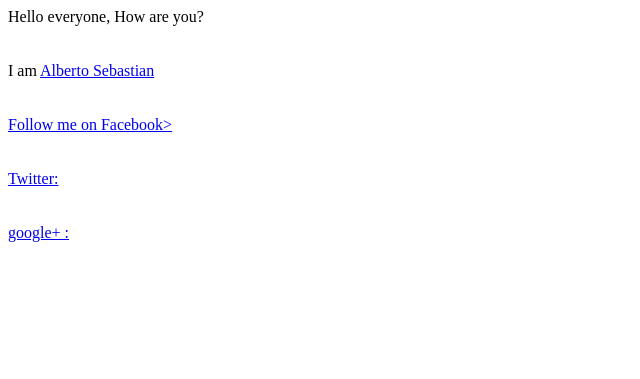
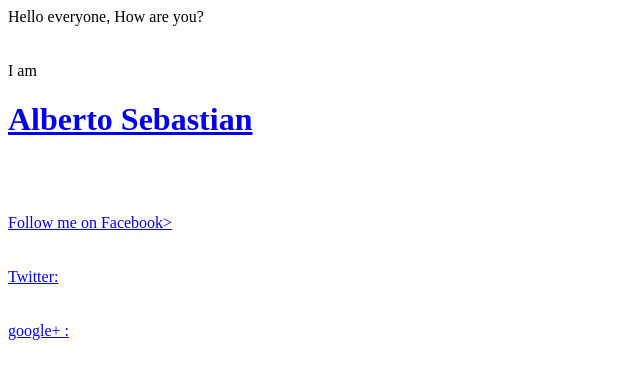
Before and after one commit to Albertoseban/Albertoseban.github.io, a plain HTML site: page index.html in a window 1280 px wide. Shown: the whole page, without its empty margins (0-640 px from the left). Drawn offline with Linux system fonts and the light colour scheme.

Commit message:
Update index.html

```diff
--- a/index.html
+++ b/index.html
@@ -7,7 +7,7 @@
 </head>
 <body>
 Hello everyone, How are you?<br><br><br>
-I am <a href="https://github.com/Albertoseban"> Alberto Sebastian
+I am <a href="https://github.com/Albertoseban"><h1> Alberto Sebastian</h1>
 </a>
 <br><br><br>
 <a href="https://facebook.com/albertoseban" >Follow me on Facebook></a>
```
